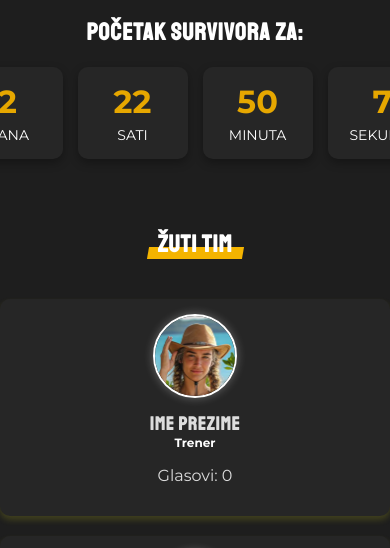
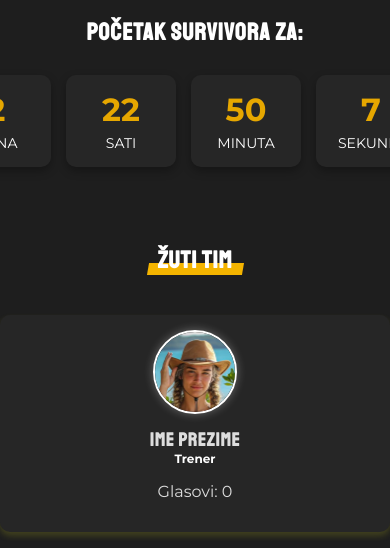
Before and after one commit to thestraa/survivor_stats, a plain HTML site: page index.html in a window 390 px wide. Shown: the part 222-770 px from the top of the page. Drawn offline with Linux system fonts and the light colour scheme; a script that the page names is missing.

Commit message:
Improved responsines for timer

```diff
--- a/styles/style.css
+++ b/styles/style.css
@@ -183,7 +183,14 @@
   border-radius: 5px;
 }
 
-
+/* COUNTDOWN */
+@media screen and (max-width: 480px) {
+  .countdown {
+    font-size: 18px;
+    padding: 8px;
+    max-width: 90%;
+  }
+}
 .countdown {
   display: flex;
   justify-content: center;
```
